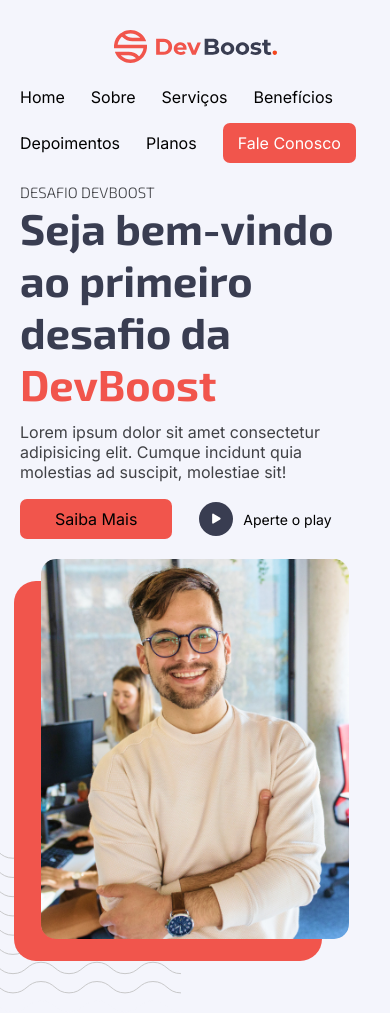
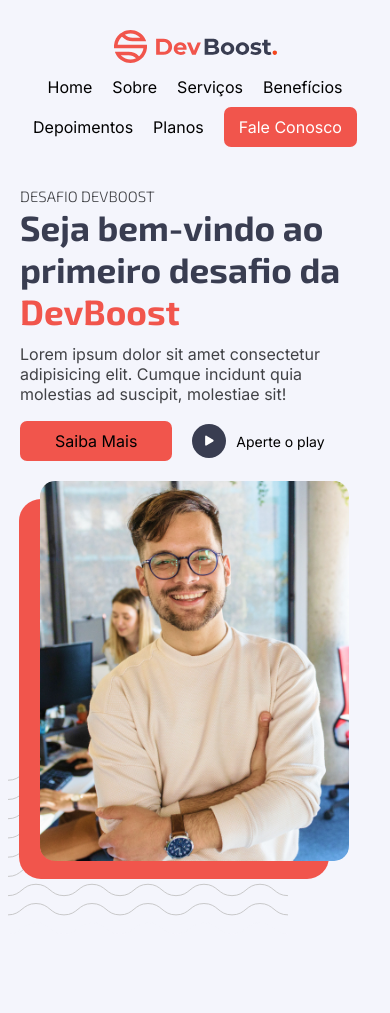
Before and after one commit to Fabricio-odn/devboost-01, a plain HTML site: page index.html in a window 390 px wide. After the commit the page ends 935 px from the top, so only its background shows below. Drawn offline with Linux system fonts and the light colour scheme.

Commit message:
fix resposivo

```diff
--- a/assets/css/global.css
+++ b/assets/css/global.css
@@ -16,8 +16,8 @@ body {
 }
 
 .container {
-  box-sizing: border-box;
-  max-width: 1221px;
   margin: 0 auto;
   padding: 0 20px;
+  max-width: 1221px;
+  box-sizing: border-box;
 }
--- a/assets/css/header.css
+++ b/assets/css/header.css
@@ -1,35 +1,33 @@
 .header {
   display: flex;
-  flex-wrap: wrap;
   justify-content: space-between;
   align-items: center;
   padding-top: 30px;
 }
-.header img {
-  max-width: 163px;
-}
 .header-menu {
+  display: flex;
+  flex-wrap: wrap;
+  gap: 26px;
   font-family: "Inter", sans-serif;
   font-weight: 400;
   font-size: 16px;
-  display: flex;
-  flex-wrap: wrap;
-  gap: 26px;
 }
 .bg-btn a {
-  padding: 10px 35px;
   background: #f1554c;
   color: #fff;
+  padding: 10px 35px;
   border-radius: 7px;
 }
 
-@media (max-width: 800px) {
+@media (max-width: 918px) {
   .header {
-    justify-content: space-around;
-    align-items: center;
+    flex-wrap: wrap;
+    flex-direction: column;
   }
   .header-menu {
-    padding-top: 20px;
+    gap: 20px;
+    margin-top: 10px;
+    justify-content: center;
   }
   .bg-btn a {
     padding: 10px 15px;
--- a/assets/css/main.css
+++ b/assets/css/main.css
@@ -1,68 +1,73 @@
 .main {
-  margin-top: 118px;
   display: flex;
   flex-wrap: wrap;
+  margin-top: 118px;
   justify-content: space-between;
 }
 .flex {
   display: flex;
 }
 
+.texto-pq,
+.texto-titulo {
+  font-family: "Exo 2", sans-serif;
+}
+.paragrafo,
+.btn a,
+.h1-play {
+  font-family: "Inter", sans-serif;
+  font-weight: 400;
+}
+
+.texto {
+  margin-right: 30px;
+}
+
 .texto-pq {
-  font-family: "Exo 2", sans-serif;
   font-weight: 300;
   font-size: 15px;
   color: #414246;
 }
 .texto-titulo {
-  font-family: "Exo 2", sans-serif;
+  max-width: 376px;
+  color: #393d51;
   font-weight: 700;
   font-size: 43px;
-  color: #393d51;
-  max-width: 376px;
 }
-.texto-titulo .devboost {
+.devboost {
   color: #f1554c;
 }
-
 .paragrafo {
-  font-family: "Inter", sans-serif;
-  font-weight: 400;
+  max-width: 384px;
+  margin-top: 12px;
   font-size: 16px;
   color: #414246;
-  max-width: 384px;
-  margin-top: 12px;
 }
 
-.flex .btn {
+.btn {
   margin-top: 17px;
   gap: 27px;
 }
-.flex .btn a {
-  font-family: "Inter", sans-serif;
+.btn a {
+  background: #f1554c;
+  padding: 10px 35px;
   font-weight: 400;
   font-size: 16px;
-  display: block;
-  padding: 10px 35px;
-  background: #f1554c;
   border-radius: 7px;
 }
-.flex img {
+.btn img {
   width: 34px;
   height: 34px;
 }
 .play {
-  display: flex;
   align-items: center;
   gap: 10px;
 }
 .h1-play {
-  font-family: "Inter", sans-serif;
-  font-weight: 400;
   font-size: 14px;
 }
 
-.imagens-2 .carinha {
+.carinha {
   max-height: 428px;
   border-radius: 15px;
 }
@@ -82,27 +87,62 @@
 .ondas {
   position: absolute;
   bottom: -70px;
-  left: -140px;
+  left: -100px;
   z-index: -2;
 }
 
-@media (max-width: 425px) {
+@media (max-width: 820px) {
   .main {
-    margin-top: 30px;
-    justify-content: center;
+    margin-top: 50px;
   }
-  .flex .btn {
-    margin-bottom: 20px;
+  .texto {
+    margin-right: 0;
+  }
+  .texto-titulo {
+    font-size: 35px;
+  }
+  .paragrafo {
+    max-width: 320px;
+  }
+  .btn {
+    gap: 20px;
   }
 
-  .imagens-2 .carinha {
+  .carinha {
     max-height: 380px;
   }
   .retangulo {
-    width: 308px;
+    position: absolute;
+    z-index: -1;
+    right: 27px;
+    top: 22px;
+    border-radius: 22px;
+    background: #f1554c;
+    width: 310px;
     height: 380px;
   }
   .ondas {
-    width: 280px;
+    position: absolute;
+    bottom: -70px;
+    left: -140px;
+    z-index: -2;
   }
 }
+
+@media (max-width: 730px) {
+  .imagens {
+    margin-top: 20px;
+  }
+  .imagens-2 {
+    padding-left: 20px;
+  }
+  .retangulo {
+    right: 20px;
+    top: 18px;
+  }
+  .ondas {
+    width: 280px;
+    bottom: -70px;
+    left: -12px;
+  }
+}
--- a/index.html
+++ b/index.html
@@ -34,7 +34,6 @@
     </header>
 
     <main class="main container">
-      <div class="flex">
       <div class="texto">
         <span class="texto-pq">DESAFIO DEVBOOST</span>
         <h1 class="texto-titulo">
@@ -53,7 +52,6 @@
           </div>
         </div>
       </div>
-      </div>
       <div class="imagens">
         <div class="imagens-2">
           <img class="carinha" src="/assets/img/Imagem.jpg" alt="" />
```
Lines whose indentation alone changed are shown as unchanged.
